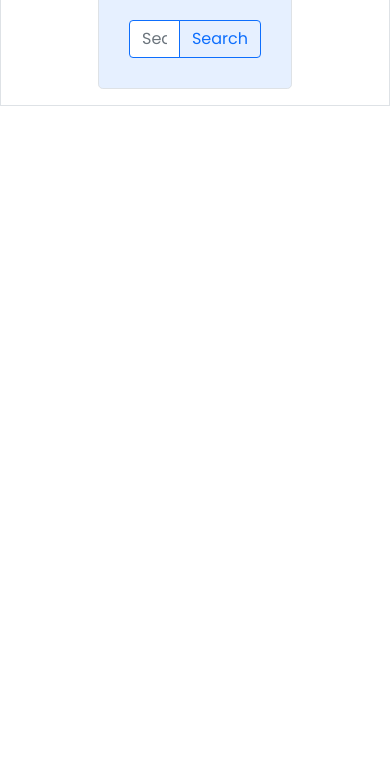
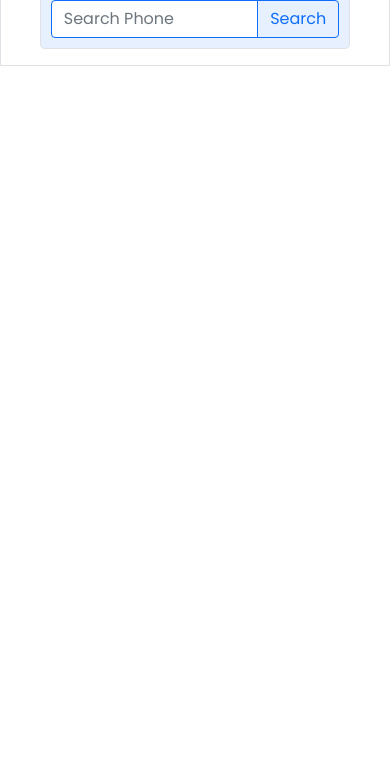
Before and after one commit to Kader-Goni/Phone-Finder, a plain HTML site: page index.html in a window 390 px wide. Shown: the part 73-844 px from the top of the page. Drawn offline with nearby package versions, Linux system fonts and the light colour scheme.

Commit message:
Media Query Added

```diff
--- a/css/style.css
+++ b/css/style.css
@@ -49,3 +49,13 @@ body {
 }
 
 /* ===== css style ends */
+
+
+/* ===== media query css */
+@media screen and (max-width: 700px) {
+
+    .input-group {
+        width: 80% !important;
+        padding: 10px !important;
+    }
+}
```
